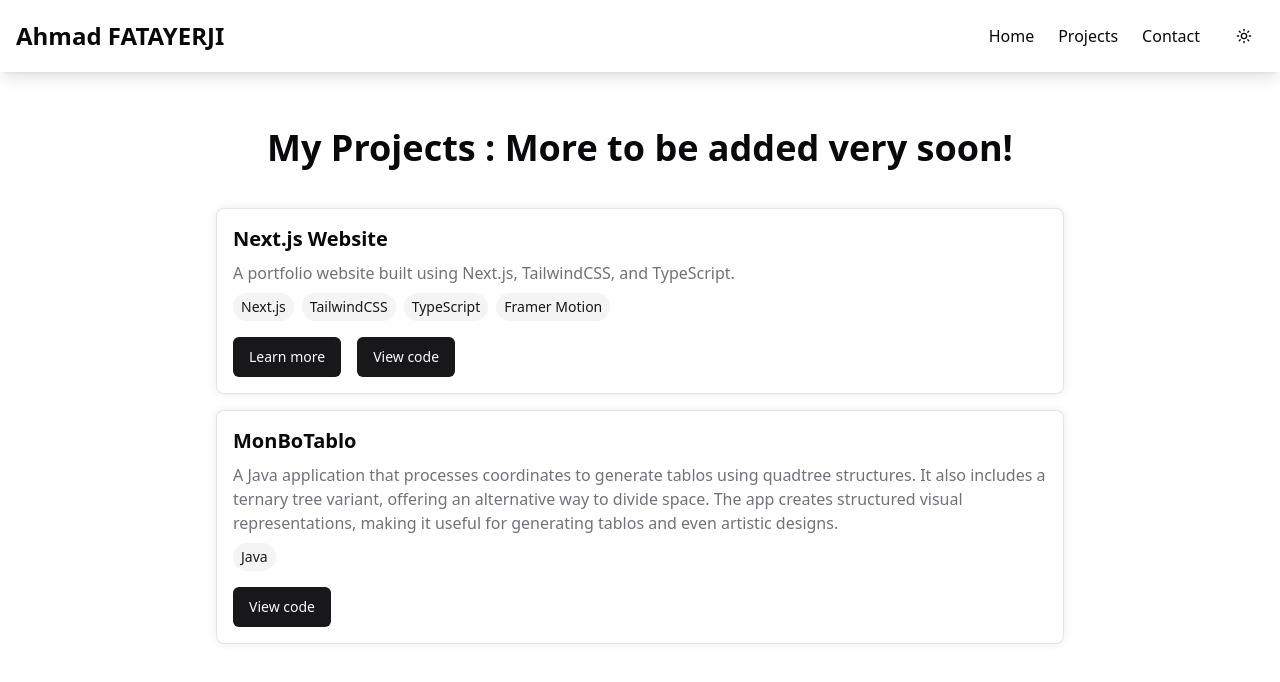
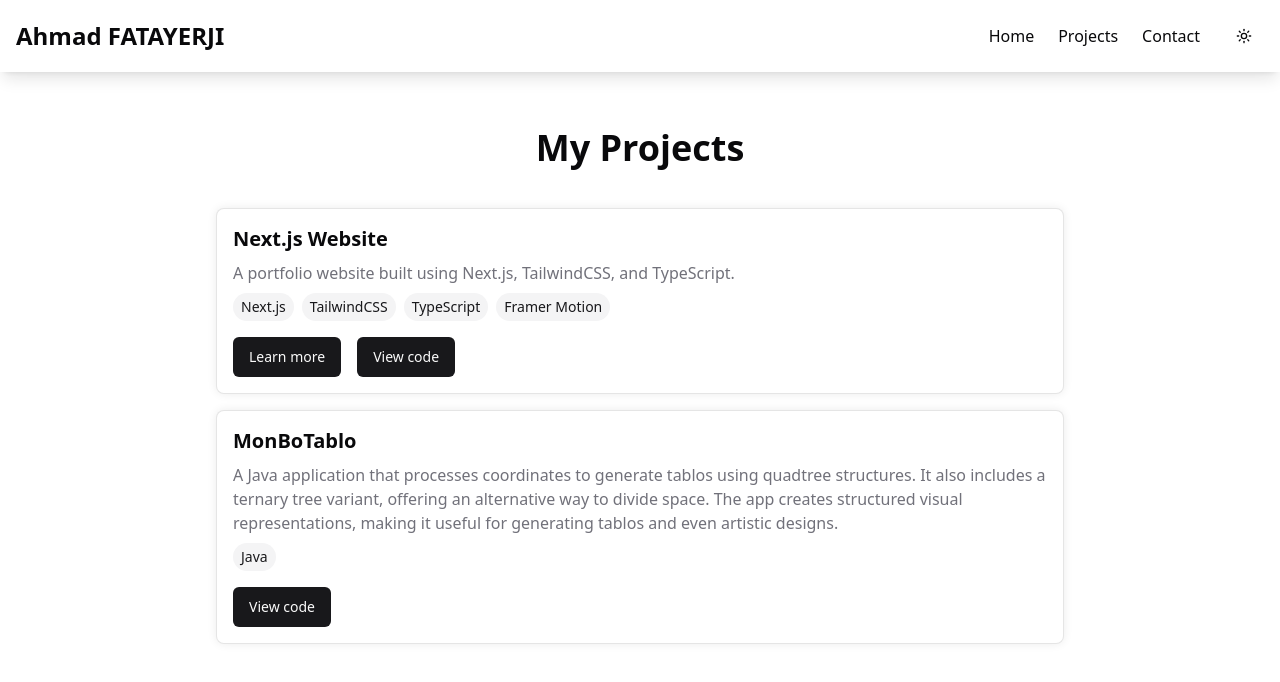
Before and after one commit to ahmad-fatayerji/MyPortfolio, a Next.js app: page /projects in a window 1280 px wide. Shown: the top 682 px of the page. Built offline with nearby package versions, Linux system fonts and the light colour scheme.

Commit message:
removed placeholder stuff

```diff
--- a/src/app/projects/page.tsx
+++ b/src/app/projects/page.tsx
@@ -35,7 +35,7 @@ export default function ProjectsPage() {
         transition={{ duration: 0.5, ease: "easeOut" }}
         className="text-4xl font-bold text-center mb-10"
       >
-        My Projects : More to be added very soon!
+        My Projects
       </motion.h2>
 
       <motion.div
```
